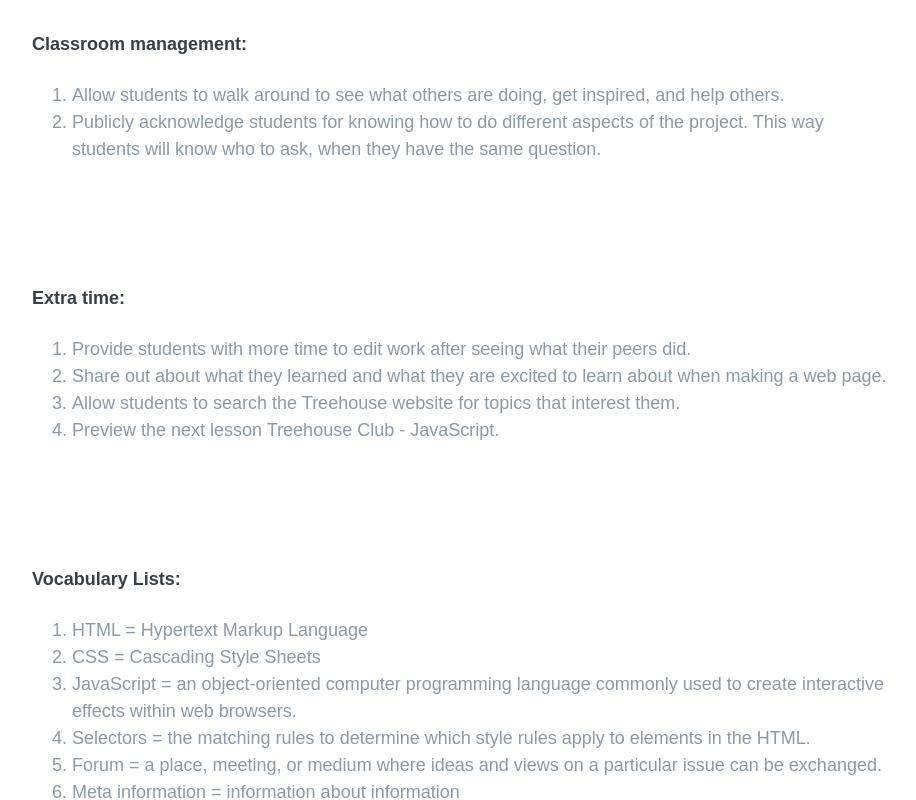
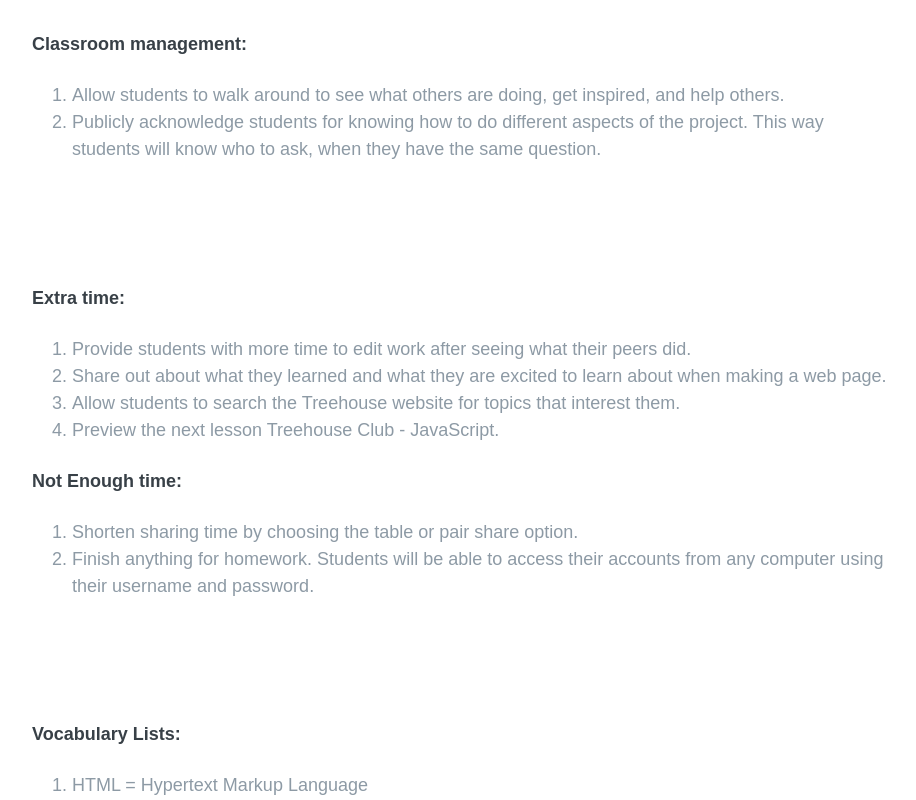
Before and after one commit to syoustra/LessonPlan_CSS, a plain HTML site: page index.html in a window 1280 px wide. Shown: the part 3670-4470 px from the top of the page, without its empty margins (178-1094 px from the left). Drawn offline with nearby package versions, Linux system fonts and the light colour scheme.

Commit message:
added not enough time section

```diff
--- a/index.html
+++ b/index.html
@@ -89,7 +89,7 @@
         </article>
 
         <article>
-            <h5>3. Code Requirements: 5 minutes</h5>
+            <h5>3. Code Requirements: 2 minutes</h5>
             <p>HTML should include:</p>
             <ul>
                 <li>Picture (doesn't need to be of your face)</li>
@@ -144,6 +144,12 @@
             <li>Share out about what they learned and what they are excited to learn about when making a web page.</li>
             <li>Allow students to search the Treehouse website for topics that interest them.</li>
             <li>Preview the next lesson Treehouse Club - JavaScript.</li>
+        </ol>
+
+        <h4>Not Enough time:</h4>
+        <ol>
+            <li>Shorten sharing time by choosing the table or pair share option.</li>
+            <li>Finish anything for homework. Students will be able to access their accounts from any computer using their username and password.</li>
         </ol>
 
         </section>
```
